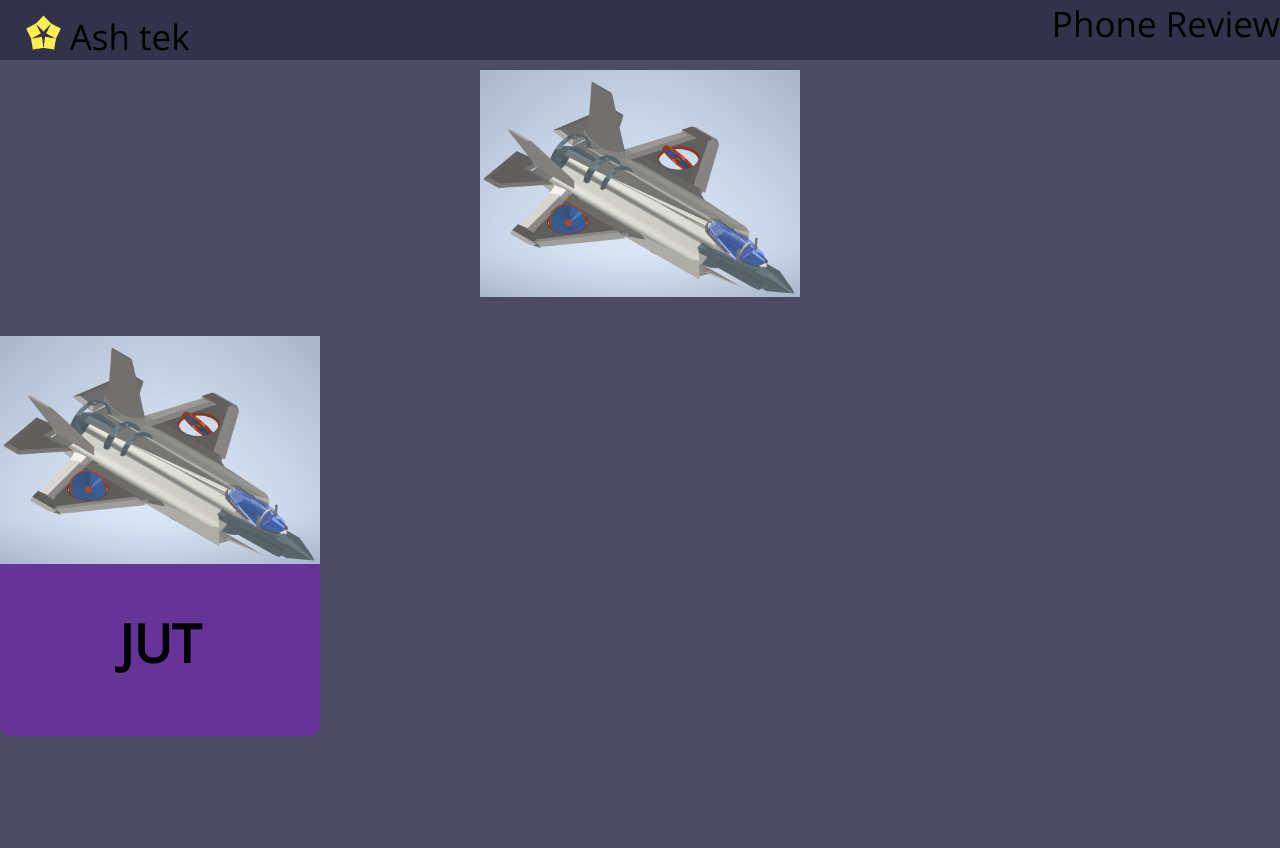
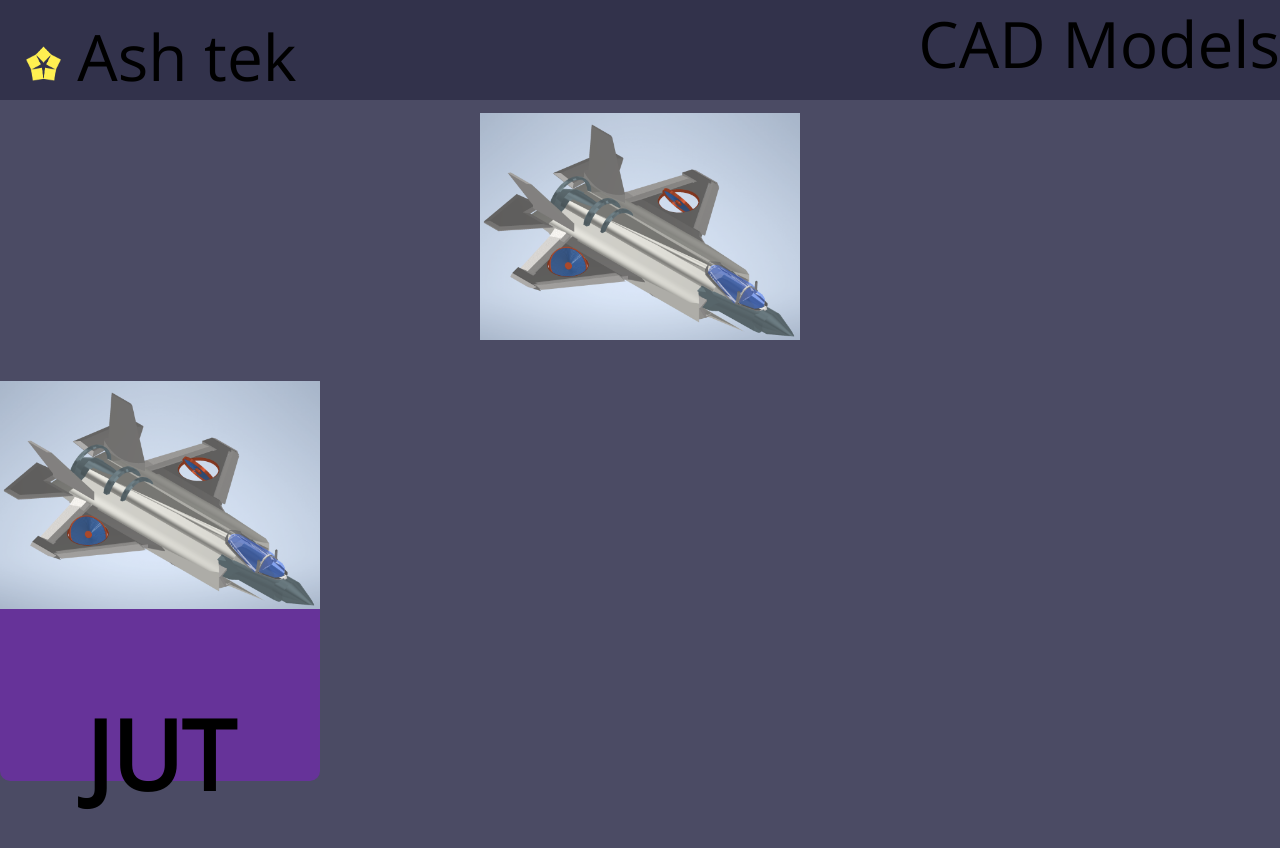
Before and after one commit to staten-island-tech/flexbox-gallery-project-ashikgligich, a plain HTML site: page index.html in a window 1280 px wide. Drawn offline with nearby package versions, Linux system fonts and the light colour scheme.

Commit message:
hmm yess naming
aaaaaaaaaaaaaaaaaaa

```diff
--- a/index.html
+++ b/index.html
@@ -3,16 +3,16 @@
     <meta charset="UTF-8">
     <meta http-equiv="X-UA-Compatible" content="IE=edge">
     <meta name="viewport" content="width=device-width, initial-scale=1.0">
-    <title>Document</title>
+    <title>Ash Tek: Cad Models</title>
     <link rel="stylesheet" href="style.css">
     <link rel="stylesheet" href="https://fonts.googleapis.com/css?family=Open Sans">
 </head>
 <body>
     <div class="EVRETHING">
         <div style="position: relative; top: 0; left: 0">
-            <div class="bar">
+            <div class="top-bar">
                 <img src="ASH_TEK_logo.png" width="35" height="35" /> Ash tek
-                <div style="position: absolute; top: 0; right: 0">Phone Review</div>
+                <div style="position: absolute; top: 0; right: 0">CAD Models</div>
             </div>
         </div>
     <section class="flex-container">
--- a/style.css
+++ b/style.css
@@ -1,18 +1,17 @@
 body{
 background-color: rgba(75, 75, 100);
-font-size: 35;
+font-size: 5vw;
 font-family: "Open Sans", sans-serif;
 margin: 0%;
 }
-.bar{
+.top-bar{
 padding-left: 2vw;
 padding-top: 1vw;
 width: 98vw;
 background-color: rgb(50, 50, 75);
 }
 .flex-container{
-
-
+/*display: flex;*/
 height: 100vw;
 width: 100vw;
 align-content: space-between;
@@ -48,42 +47,28 @@ width: 25vw;
     }
     100% {
       transform: rotate(360deg);
-    }
+  }
 }
 
 
 
 .grow {
-
-
-
-padding: 5px 5px 5px 5px;
+/*display: flex;*/
+padding: 1vw 1vw 1vw 1vw;
 border-radius: 10px;
 height: 20vw;
-
-margin: 5px 1% 5px 1%;
-
-
 transition: height 2s;
 overflow:hidden;
-
-
-transform-origin: 49% 49%;
-    transform-box: fill-box;
-
+/*transform-origin: 49% 49%;*/
+transform-box: fill-box;
 }
 .grow:hover {
-
-  height: 50vw;
-
-
+height: 75vw;
 }
 
 .grow:hover div{
-    position: relative;
-    top:150px;
-
-    transform: scale(2);
-    transition: transform 1.05s ease-in-out;
-
+position: relative;
+top:15vw;
+transform: scale(2);
+transition: transform 1.05s ease-in-out;
 }
```
